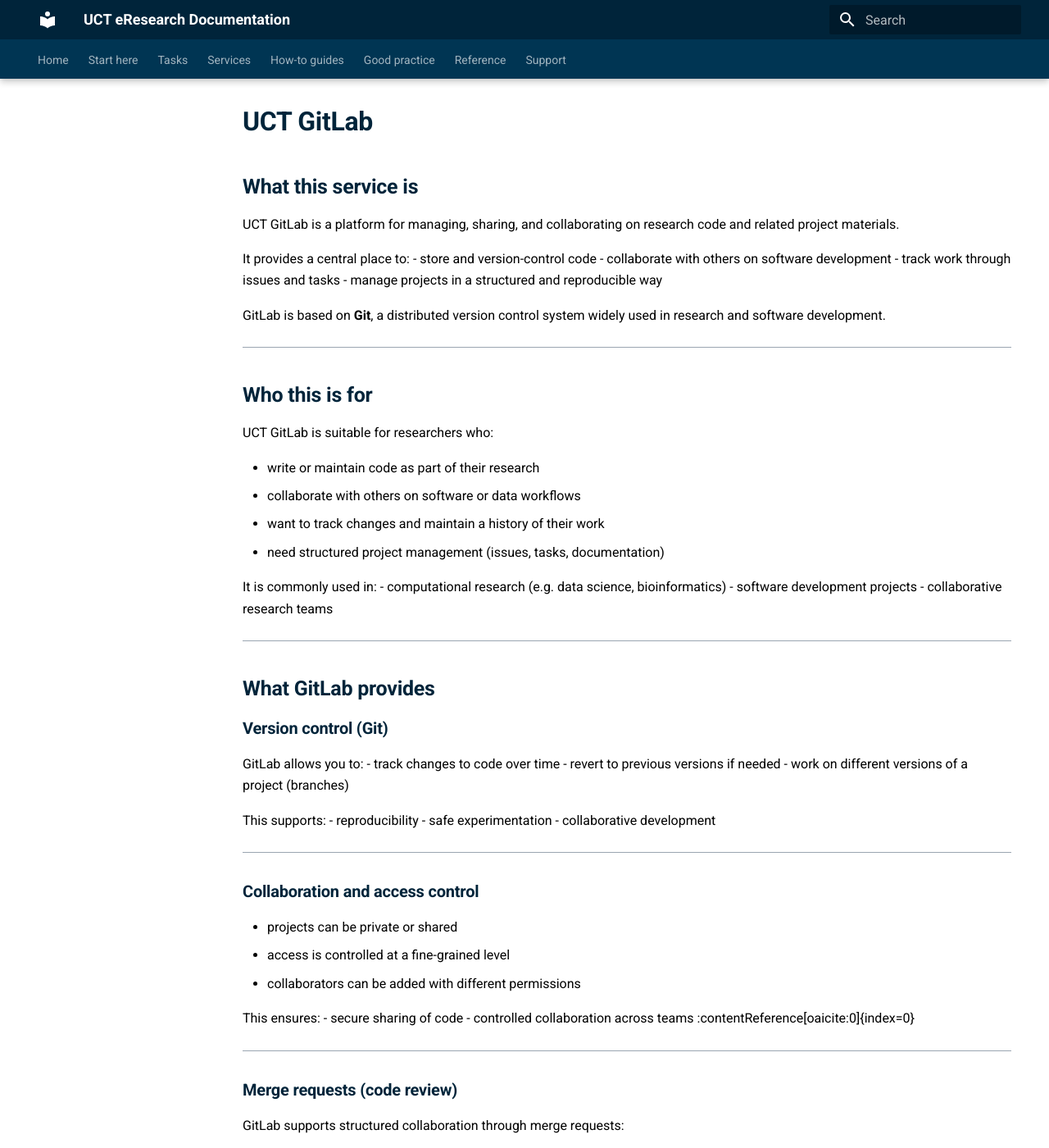
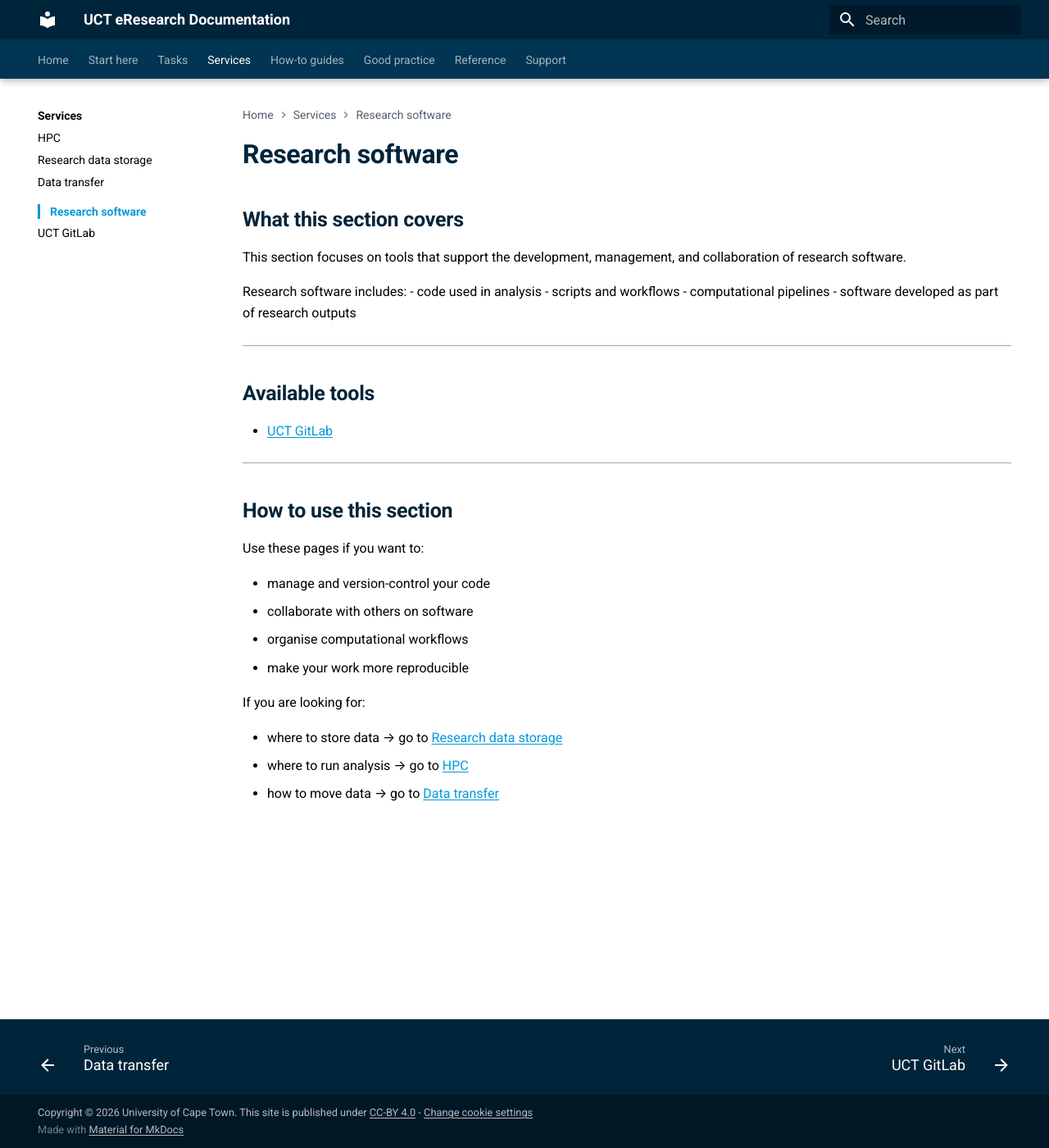
Before and after one commit to uct-eresearch/eresearch-documentation, an MkDocs documentation site: the page built from docs/services/research-software/index.md, in a window 1280 px wide and 1400 px high. Shown: the whole window at 82% size. Built offline with MkDocs 1.6.1 and Material for MkDocs 9.7.7, drawn with Linux system fonts in a browser that asks for light colours; some of the changed text lies outside the part shown.

Commit message:
added reference section

```diff
--- a/docs/services/research-software/index.md
+++ b/docs/services/research-software/index.md
@@ -1,202 +1,34 @@
-# UCT GitLab
+# Research software
 
-## What this service is
+## What this section covers
 
-UCT GitLab is a platform for managing, sharing, and collaborating on research code and related project materials.
+This section focuses on tools that support the development, management, and collaboration of research software.
 
-It provides a central place to:
-- store and version-control code
-- collaborate with others on software development
-- track work through issues and tasks
-- manage projects in a structured and reproducible way
-
-GitLab is based on **Git**, a distributed version control system widely used in research and software development.
+Research software includes:
+- code used in analysis
+- scripts and workflows
+- computational pipelines
+- software developed as part of research outputs
 
 ---
 
-## Who this is for
+## Available tools
 
-UCT GitLab is suitable for researchers who:
-
-- write or maintain code as part of their research
-- collaborate with others on software or data workflows
-- want to track changes and maintain a history of their work
-- need structured project management (issues, tasks, documentation)
-
-It is commonly used in:
-- computational research (e.g. data science, bioinformatics)
-- software development projects
-- collaborative research teams
+- [UCT GitLab](uct-gitlab.md)
 
 ---
 
-## What GitLab provides
+## How to use this section
 
-### Version control (Git)
+Use these pages if you want to:
 
-GitLab allows you to:
-- track changes to code over time
-- revert to previous versions if needed
-- work on different versions of a project (branches)
+- manage and version-control your code
+- collaborate with others on software
+- organise computational workflows
+- make your work more reproducible
 
-This supports:
-- reproducibility
-- safe experimentation
-- collaborative development
+If you are looking for:
 
----
-
-### Collaboration and access control
-
-- projects can be private or shared
-- access is controlled at a fine-grained level
-- collaborators can be added with different permissions
-
-This ensures:
-- secure sharing of code
-- controlled collaboration across teams :contentReference[oaicite:0]{index=0}
-
----
-
-### Merge requests (code review)
-
-GitLab supports structured collaboration through merge requests:
-
-- propose changes to code
-- review and discuss changes before merging
-- maintain quality and transparency
-
----
-
-### Issue tracking and project management
-
-Each project can include:
-- issue tracking (tasks, bugs, ideas)
-- milestones and planning tools
-
-This helps teams:
-- organise work
-- track progress
-- coordinate contributions :contentReference[oaicite:1]{index=1}
-
----
-
-### Documentation (wikis and READMEs)
-
-Projects can include:
-- README files (project overview and instructions)
-- wikis (extended documentation)
-
-This supports:
-- onboarding new collaborators
-- documenting workflows and methods
-
----
-
-## How GitLab works
-
-GitLab uses a **repository-based workflow**:
-
-- each project has a repository (a version-controlled folder)
-- changes are made locally and then shared (pushed) to GitLab
-- collaborators can contribute through branches and merge requests
-
-Work is typically done:
-- locally on your machine or HPC
-- then synchronised with GitLab
-
----
-
-## What GitLab supports
-
-GitLab is designed for:
-
-- managing research code
-- collaborative software development
-- tracking project changes over time
-- documenting computational workflows
-- integrating code with analysis environments (e.g. HPC)
-
----
-
-## What GitLab does not provide
-
-It is important to use GitLab alongside other services:
-
-- not designed for large data storage
-  → use RDS for datasets
-
-- not a compute environment
-  → use HPC to run analyses
-
-- not a file-sharing platform for large data
-  → use Nextcloud or data transfer tools
-
----
-
-## How GitLab fits with other services
-
-GitLab is part of a broader research workflow:
-
-- **GitLab** → manage code and workflows
-- **RDS (Research Data Store)** → store research data
-- **HPC** → run computational analyses
-- **Data transfer tools** → move data between systems
-
-Together, these enable:
-- reproducible research
-- collaborative development
-- scalable workflows
-
----
-
-## When to use GitLab
-
-Use GitLab when:
-
-- you are writing or maintaining code
-- you need to collaborate on software
-- you want to track changes and maintain version history
-- your research involves reproducible computational workflows
-
-If you are unsure:
-→ [Choose the right service](../../start-here/choose-the-right-service.md)
-
----
-
-## Get started
-
-To begin using GitLab:
-
-- create a project (repository)
-- add your code
-- invite collaborators
-
-→ [Create a GitLab project](../../how-to/research-software/create-a-gitlab-project.md)
-
----
-
-## Related tasks
-
-- → [Collaborate on code](../../tasks/collaborate-on-code.md)
-- → [Run large-scale analysis](../../tasks/run-large-scale-analysis.md)
-
----
-
-## Good practice
-
-To use GitLab effectively:
-
-- commit changes regularly
-- use clear commit messages
-- organise code into structured projects
-- document your workflows (README, wiki)
-- use branches for new features or experiments
-
-→ See: [Project structure](../../good-practice/project-structure.md)
-
----
-
-## Need help?
-
-- → [Support](../../support/index.md)
+- where to store data → go to [Research data storage](../storage/index.md)
+- where to run analysis → go to [HPC](../hpc/index.md)
+- how to move data → go to [Data transfer](../data-transfer/index.md)
--- a/mkdocs.yml
+++ b/mkdocs.yml
@@ -114,7 +114,9 @@
       - HPC: services/hpc/index.md
       - Research data storage: services/storage/index.md
       - Data transfer: services/data-transfer/index.md
-      - UCT GitLab: services/research-software/uct-gitlab.md
+      - Research software:
+          - Overview: services/research-software/index.md
+          - UCT GitLab: services/research-software/uct-gitlab.md
 
   - How-to guides:
       - Overview: how-to/index.md
@@ -129,9 +131,17 @@
       - Project structure: good-practice/project-structure.md
 
   - Reference:
-      - Overview: reference/index.md
-      - Glossary: reference/glossary.md
-      - HPC scheduler reference: reference/hpc-scheduler-reference.md
+    - Overview: reference/index.md
+    - Glossary: reference/glossary.md
+    - HPC:
+      - Overview: reference/hpc/index.md
+      - Access and hostnames: reference/hpc/access-and-hostnames.md
+      - Storage and file systems: reference/hpc/storage-and-file-systems.md
+      - Scheduler and job submission: reference/hpc/scheduler-and-job-submission.md
+      - GPU access and partitions: reference/hpc/gpu-access-and-partitions.md
+      - Software and modules: reference/hpc/software-and-modules.md
+      - Graphical applications: reference/hpc/graphical-applications.md
+      - Policies and service conditions: reference/hpc/policies-and-service-conditions.md
 
   - Support:
       - Overview: support/index.md
```
Also changed, not shown: docs/reference/glossary.md (added, +104 -0 lines), docs/reference/hpc/index.md (added, +105 -0 lines), docs/reference/index.md (added, +64 -0 lines), docs/services/research-software/uct-gitlab.md (added, +195 -0 lines).
